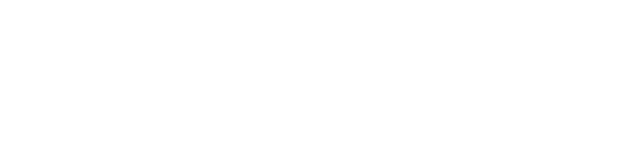
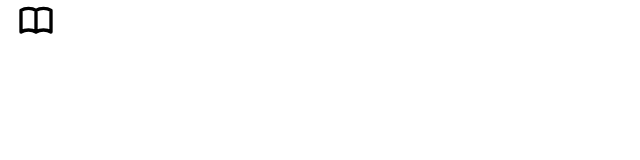
Before and after one commit to Verthon/pizza-app, a Gatsby site in the folder app/: page / in a window 1280 px wide. Shown: the full height of the page, 0-640 px from the left. Built offline with nearby package versions, Linux system fonts and the light colour scheme; Gatsby itself is replaced by a stand-in of ours.

Commit message:
feat: add some heroicons icons ;)

```diff
--- /dev/null
+++ b/app/src/components/MenuIcon.tsx
@@ -0,0 +1,21 @@
+import * as React from "react";
+
+export default function MenuIcon({ width, height }) {
+  return (
+    <svg
+      xmlns="http://www.w3.org/2000/svg"
+      fill="none"
+      viewBox="0 0 24 24"
+      stroke="currentColor"
+      width={width}
+      height={height}
+    >
+      <path
+        strokeLinecap="round"
+        strokeLinejoin="round"
+        strokeWidth={2}
+        d="M12 6.253v13m0-13C10.832 5.477 9.246 5 7.5 5S4.168 5.477 3 6.253v13C4.168 18.477 5.754 18 7.5 18s3.332.477 4.5 1.253m0-13C13.168 5.477 14.754 5 16.5 5c1.747 0 3.332.477 4.5 1.253v13C19.832 18.477 18.247 18 16.5 18c-1.746 0-3.332.477-4.5 1.253"
+      />
+    </svg>
+  );
+}
--- a/app/src/pages/index.js
+++ b/app/src/pages/index.js
@@ -1,10 +1,12 @@
 import * as React from "react"
+import MenuIcon from "../components/MenuIcon"
 
 // markup
 const IndexPage = () => {
   return (
     <main className="container px-4 mx-auto">
       <title>Home Page</title>
+      <MenuIcon width="40"/>
     </main>
   )
 }
```
Also changed, not shown: app/src/assets/images/icons/book.svg (added).
